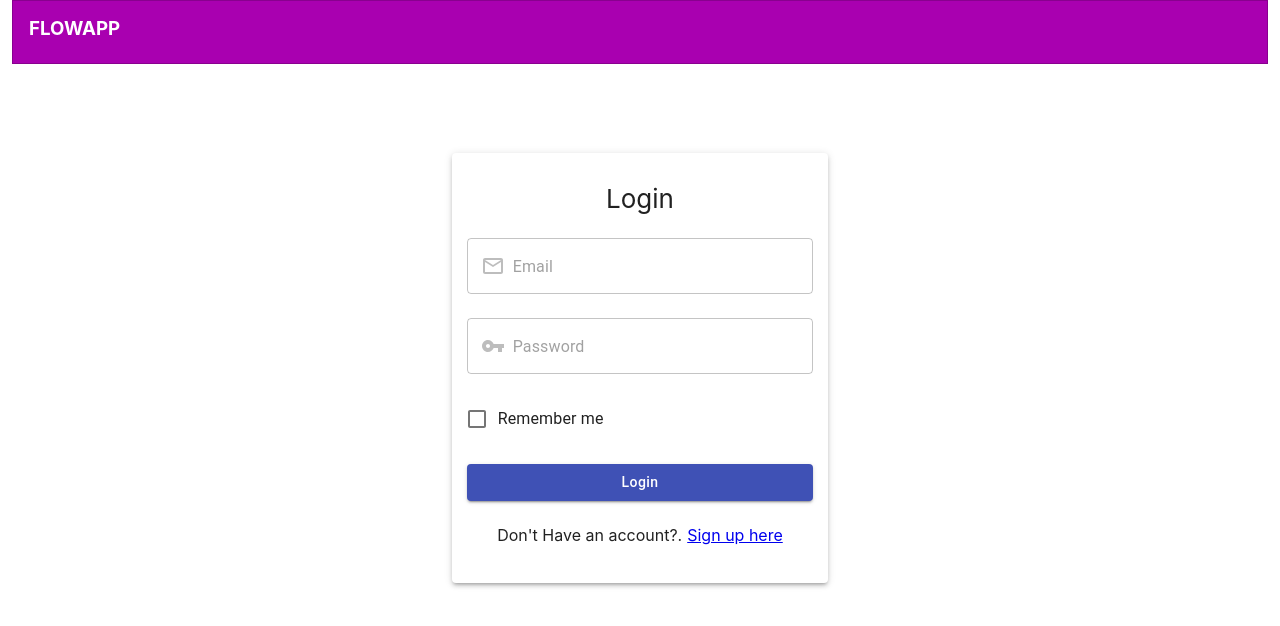
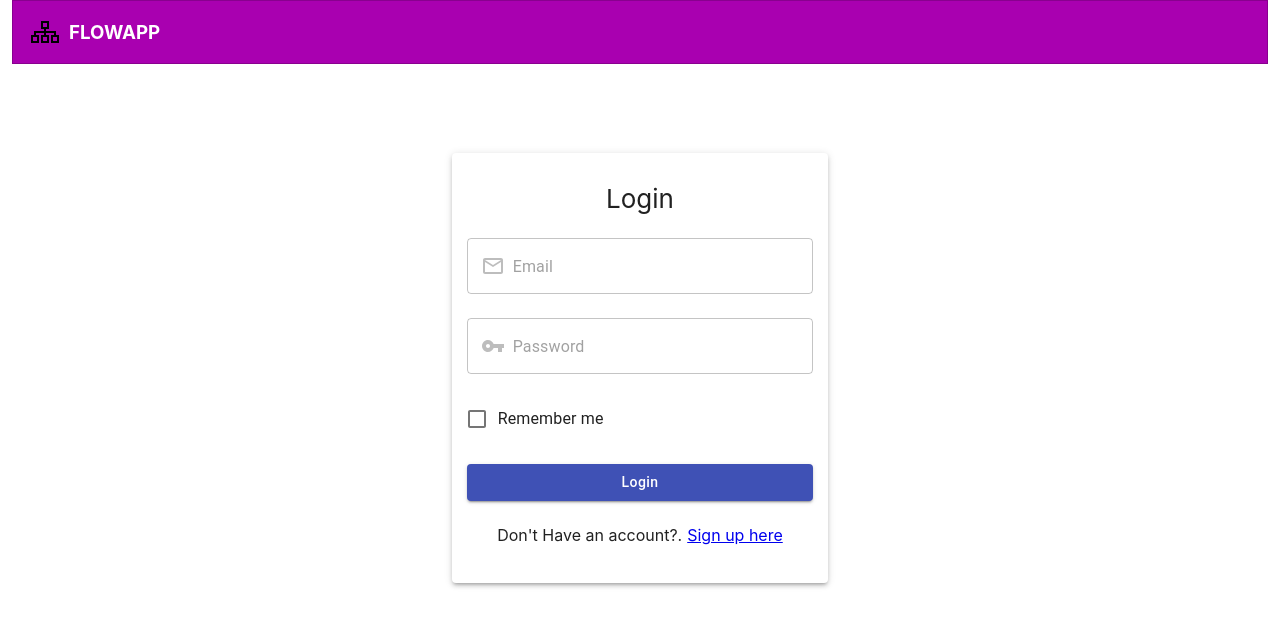
Before and after one commit to Akhilchennu/wokflow, a React (Create React App) app: page / in a window 1280 px wide. Shown: the top 626 px of the page. Built offline with nearby package versions, Linux system fonts and the light colour scheme.

Commit message:
added image to header and alert while refresh

```diff
--- a/package.json
+++ b/package.json
@@ -12,6 +12,7 @@
     "lodash": "^4.17.15",
     "npm": "^6.14.5",
     "react": "^16.13.1",
+    "react-beforeunload": "^2.2.1",
     "react-dom": "^16.13.1",
     "react-redux": "^7.2.0",
     "react-router-dom": "^5.2.0",
--- a/src/components/Header.js
+++ b/src/components/Header.js
@@ -10,16 +10,19 @@ const useStyles = makeStyles((theme) => ({
         height: '64px',
         backgroundColor: '#a900b0',
         boxSizing: 'border-box',
-        display: 'block',
+        display: 'flex',
+        alignItems:'center',
         padding:'16px' ,
         border:'0.5px solid #00000030'
     },
     heading:{
         float:'left',
         margin:0,
-        color:'#fff'
+        color:'#fff',
+        marginLeft: theme.spacing(1),
     },
     logOut:{
+        marginLeft:'auto',
         float:'right',
         backgroundColor:'#fff',
         textTransform:'capitalize',
@@ -42,6 +45,7 @@ const Header=(props)=> {
 
   return (
     <header className={classes.header}>
+    <img src={require('../asserts/flowicon.png')}  alt="FlowApp icon"></img>
     <h3 className={classes.heading}>FLOWAPP</h3>
     {loginSession?<Button variant="contained" className={classes.logOut} onClick={()=>logOut()}>Logout</Button>:null}
     </header>
--- a/src/pages/Workflow.js
+++ b/src/pages/Workflow.js
@@ -15,6 +15,7 @@ import { v4 as uuidv4 } from 'uuid';
 import { useDispatch } from "react-redux";
 import Nomessages from '../components/Nomessage';
 import WorkFowContainer from '../components/WorkFlowContainer';
+import { useBeforeunload } from 'react-beforeunload';
 
 const useStyles = makeStyles((theme) => ({
     root: {
@@ -172,6 +173,9 @@ const WorkFlow = (props) => {
         setFilterValue(filter)
     }
 
+    useBeforeunload(() => "All Data will be lost and you will be redirected to login");
+
+
     return (
         <div>
             <Paper elevation={3} className={classes.mainBlock}>
```
Also changed, not shown: src/asserts/flowicon.png (added), 1 other file (tests, documents, lock files or other folders).
